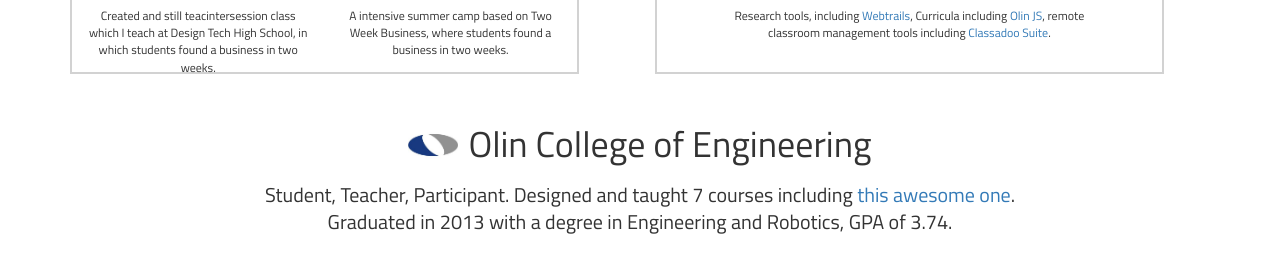
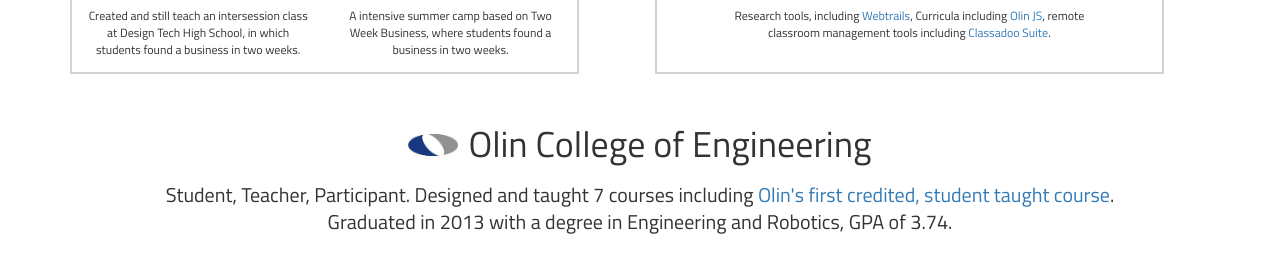
Before and after one commit to runnedrun/runnedrun.github.io, a plain HTML site: page index.html in a window 1280 px wide. Shown: the part 1413-1673 px from the top of the page. Drawn offline with Linux system fonts and the light colour scheme.

Commit message:
fixed type

```diff
--- a/index.html
+++ b/index.html
@@ -83,7 +83,7 @@
 									<h4 class="activity-heading">Creator, Teacher</h4>
 								</div>
 								<div class="job-description">
-									Created and still teacintersession class which I teach at Design Tech High School, in which students found a business in two weeks.
+									Created and still teach an intersession class at Design Tech High School, in which students found a business in two weeks.
 								</div>
 							</div>
 
@@ -152,7 +152,7 @@
 			<div class="education-intro">
 					<img class="olin-logo" src="public/img/olin-logo.jpeg"><h1 class="olin-title">Olin College of Engineering</h1>
 					<h3 class="edu-intro-line-1">
-						Student, Teacher, Participant. Designed and taught 7 courses including <a href="https://olinjs.github.com/olinjs.github.s13">this awesome one</a>.
+						Student, Teacher, Participant. Designed and taught 7 courses including <a href="https://olinjs.github.com/olinjs.github.s13">Olin's first credited, student taught course</a>.
 					</h3>
 					<h3 class="edu-intro-line-2">
 					 	Graduated in 2013 with a degree in Engineering and Robotics, GPA of 3.74.
```
